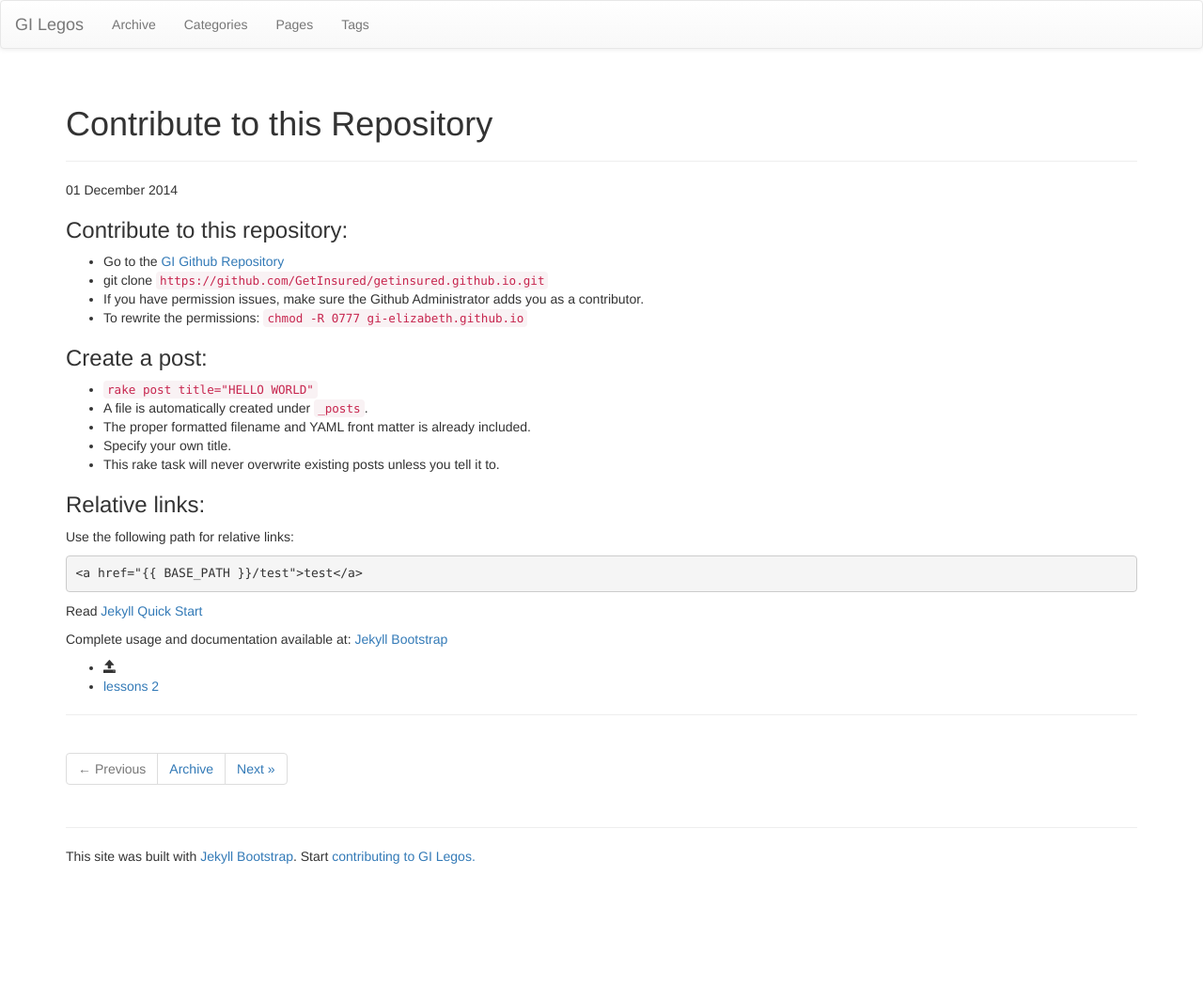
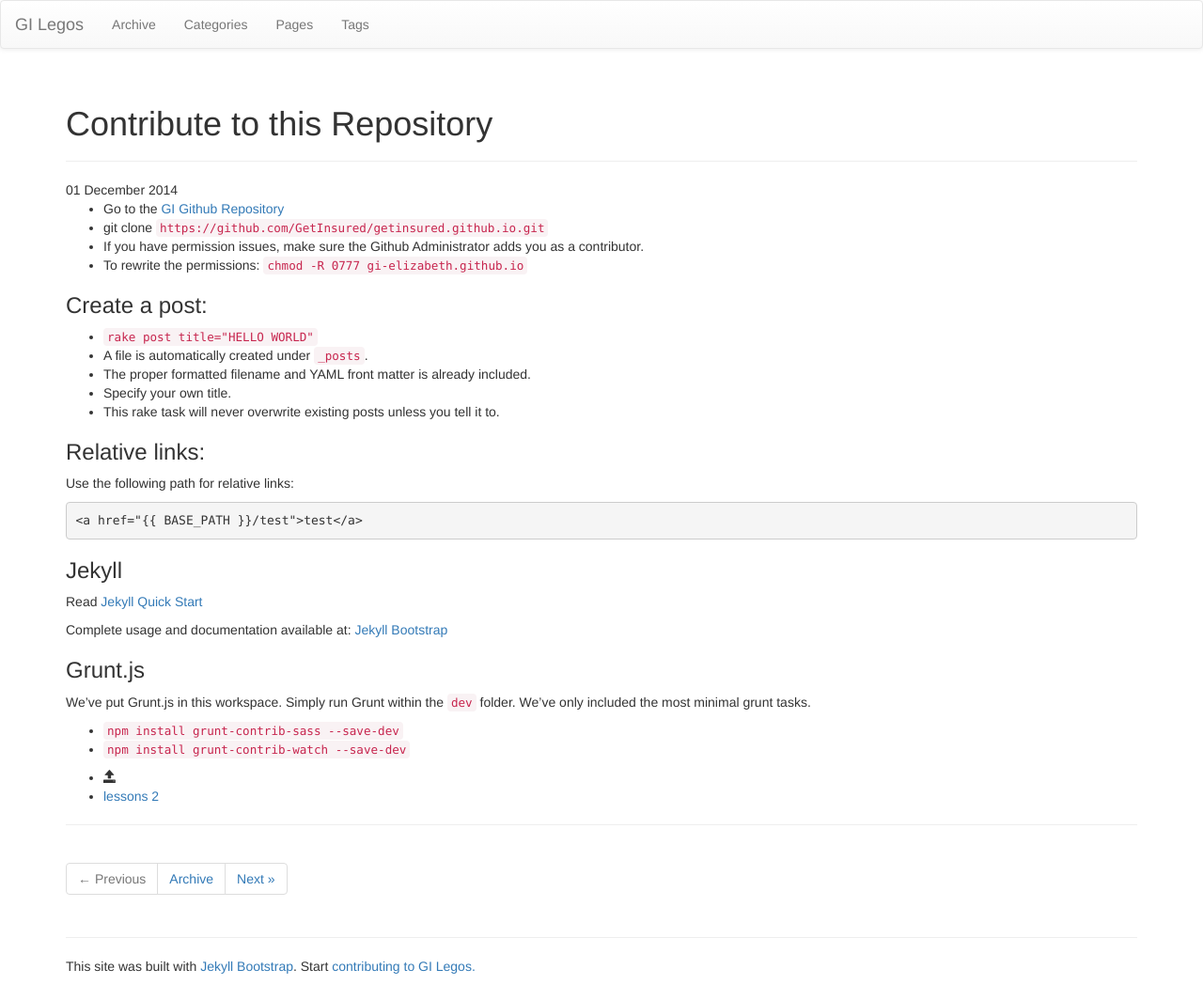
Before and after one commit to GetInsured/getinsured.github.io, a Jekyll site: the page built from dev/_posts/2014-12-01-get-started.md, in a window 1280 px wide. Shown: the whole page at 94% size. Built offline with Jekyll 4.4.1, drawn with Linux system fonts in a browser that asks for light colours; nearby versions of some CDN libraries; library files that are not in the unit come from our copies; before the commit the page ends 931 px from its top, so only the background shows below that.

Commit message:
add gruntfile.js

```diff
--- a/dev/_posts/2014-12-01-get-started.md
+++ b/dev/_posts/2014-12-01-get-started.md
@@ -7,9 +7,6 @@ tags: 					[]
 permalink: 				/contribute
 date:   				2014-12-01
 ---
-
-<h3>Contribute to this repository:</h3>
-
 <ul>
 	<li>Go to the <a href="//github.com/GetInsured/getinsured.github.io">GI Github Repository</a></li>
 	<li>git clone <code>https://github.com/GetInsured/getinsured.github.io.git</code></li>
@@ -32,6 +29,17 @@ date:   				2014-12-01
 Use the following path for relative links:
 <pre>&lt;a href="&#123;&#123; BASE_PATH &#125;&#125;/test"&gt;test&lt;/a&gt;</pre>
 
+<h3>Jekyll</h3>
+
 Read [Jekyll Quick Start](http://jekyllbootstrap.com/usage/jekyll-quick-start.html)
 
 Complete usage and documentation available at: [Jekyll Bootstrap](http://jekyllbootstrap.com)
+
+<h3>Grunt.js</h3>
+
+We've put Grunt.js in this workspace. Simply run Grunt within the <code>dev</code> folder. We've only included the most minimal grunt tasks.
+
+<ul>
+	<li><code>npm install grunt-contrib-sass --save-dev</code></li>
+	<li><code>npm install grunt-contrib-watch --save-dev</code></li>
+</ul>
--- /dev/null
+++ b/dev/css/main.css
@@ -0,0 +1,3 @@
+
+
+/*# sourceMappingURL=main.css.map */
```
Also changed, not shown: dev/_sass/main.scss (added, +16 -0 lines), dev/gruntfile.js (added, +33 -0 lines), dev/package.json (added, +10 -0 lines), dev/_sass/_general.scss (added), 2 other files.
